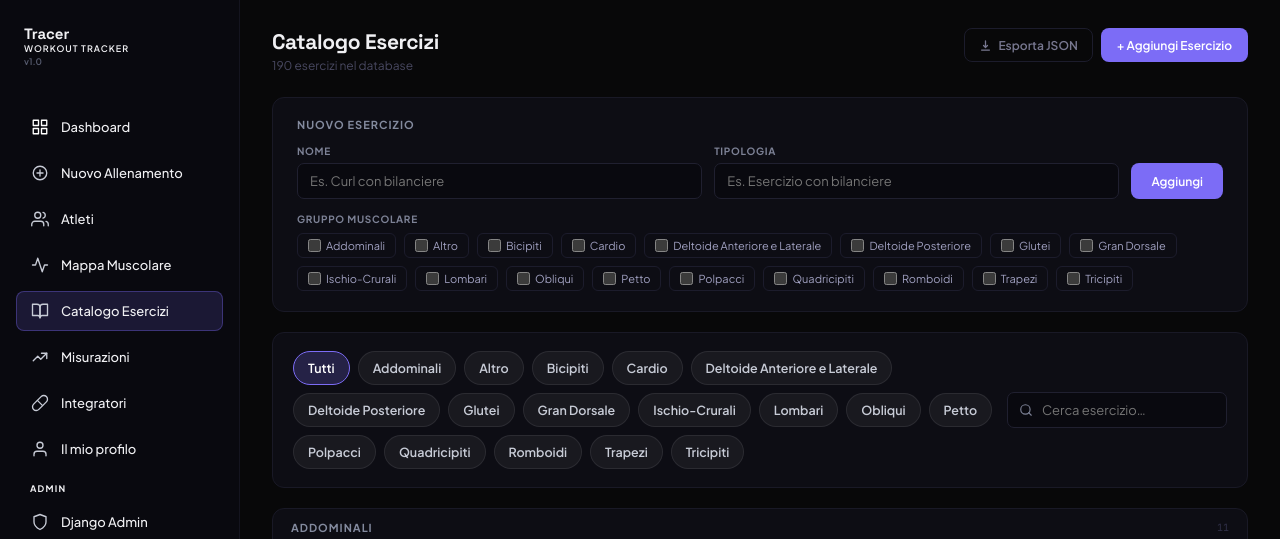
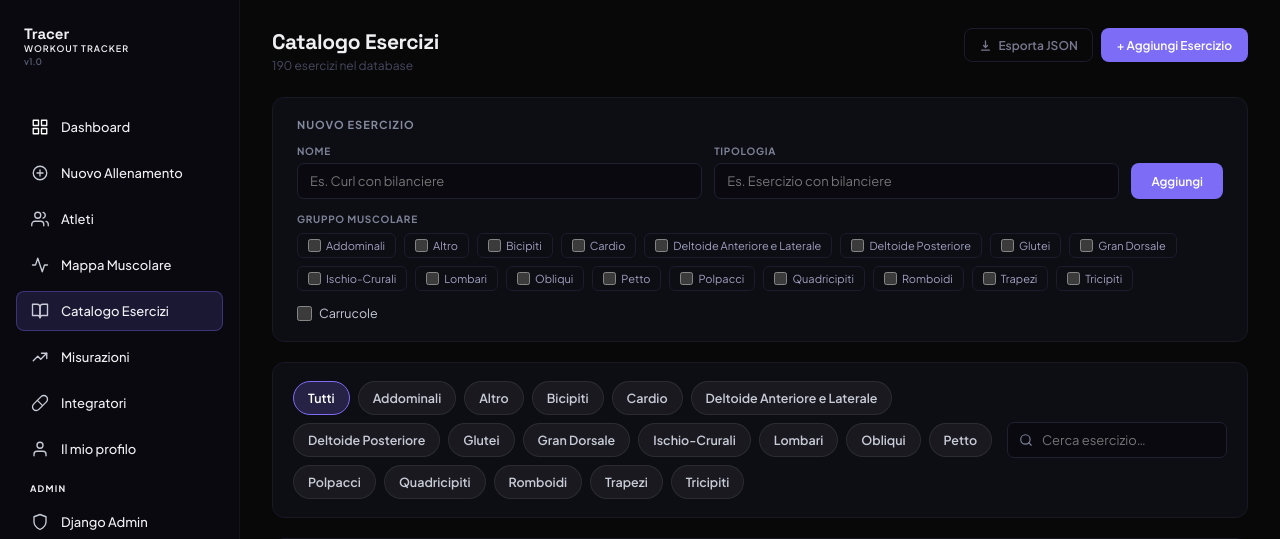
Before and after one commit to alfredoFaro98/TracerGym, a Django app: page /exercises/ in a window 1280 px wide, after a click on "+ Aggiungi Esercizio". Shown: the top 539 px of the page. Run offline with Django 5.2, Linux system fonts and the light colour scheme; a user stored in the database is signed in; data comes from the database, SQL or seed files in the repository; data that the repository does not hold is empty.

Commit message:
Aggiunge campo opzionale "carrucole" agli esercizi
Checkbox + campo numerico, visibile solo se flaggato, nel form di
creazione/modifica esercizio (sia dal catalogo che dal modale rapido
nella pagina sessione).

```diff
--- a/tracker/models.py
+++ b/tracker/models.py
@@ -19,6 +19,7 @@ class Exercise(models.Model):
     # Catalogo degli esercizi
     nome = models.CharField(max_length=100)
     tipologia = models.CharField(max_length=120, blank=True, default='')
+    carrucole = models.PositiveIntegerField(null=True, blank=True)
     tags = models.ManyToManyField(Tag, related_name='exercises')
 
     def __str__(self):
--- a/tracker/templates/tracker/exercises.html
+++ b/tracker/templates/tracker/exercises.html
@@ -103,6 +103,15 @@
                         {% endfor %}
                     </div>
                 </div>
+                <div>
+                    <label style="display: flex; align-items: center; gap: 7px; cursor: pointer;">
+                        <input type="checkbox" name="has_carrucole" id="add-carrucole-check" style="width: 15px; height: 15px; accent-color: #7c6cf6; cursor: pointer;" onchange="document.getElementById('add-carrucole-wrap').style.display=this.checked?'block':'none'; if(!this.checked) document.getElementById('add-carrucole-input').value='';">
+                        <span style="font-size: 12.5px; color: #c7cbd6;">Carrucole</span>
+                    </label>
+                    <div id="add-carrucole-wrap" style="display:none; margin-top: 8px;">
+                        <input type="number" name="carrucole" id="add-carrucole-input" class="tracer-input" min="0" step="1" placeholder="Numero di carrucole" style="width: 140px;">
+                    </div>
+                </div>
             </form>
         </div>
     </div>
@@ -139,7 +148,7 @@
             </div>
             {% if user.is_superuser %}
             <div style="display: flex; gap: 5px; flex-shrink: 0; margin-left: 12px;">
-                <button type="button" data-edit-btn data-ex-id="{{ exercise.id }}" data-ex-nome="{{ exercise.nome }}" data-ex-tipologia="{{ exercise.tipologia }}" data-ex-tag="{{ selected_tag }}" style="width: 26px; height: 26px; display: flex; align-items: center; justify-content: center; background: rgba(124,108,246,.12); border: 1px solid rgba(124,108,246,.28); border-radius: 5px; color: #a996ff; cursor: pointer;">
+                <button type="button" data-edit-btn data-ex-id="{{ exercise.id }}" data-ex-nome="{{ exercise.nome }}" data-ex-tipologia="{{ exercise.tipologia }}" data-ex-carrucole="{{ exercise.carrucole|default_if_none:'' }}" data-ex-tag="{{ selected_tag }}" style="width: 26px; height: 26px; display: flex; align-items: center; justify-content: center; background: rgba(124,108,246,.12); border: 1px solid rgba(124,108,246,.28); border-radius: 5px; color: #a996ff; cursor: pointer;">
                     <svg xmlns="http://www.w3.org/2000/svg" width="12" height="12" viewBox="0 0 24 24" fill="none" stroke="currentColor" stroke-width="2" stroke-linecap="round" stroke-linejoin="round"><path d="M11 4H4a2 2 0 0 0-2 2v14a2 2 0 0 0 2 2h14a2 2 0 0 0 2-2v-7"/><path d="M18.5 2.5a2.121 2.121 0 0 1 3 3L12 15l-4 1 1-4 9.5-9.5z"/></svg>
                 </button>
                 <form method="post" action="{% url 'delete_exercise_admin' exercise.id %}" data-confirm-nome="{{ exercise.nome }}" style="margin: 0;">
@@ -176,7 +185,7 @@
                 </div>
                 {% if user.is_superuser %}
                 <div style="display: flex; gap: 5px; flex-shrink: 0; margin-left: 10px;">
-                    <button type="button" data-edit-btn data-ex-id="{{ exercise.id }}" data-ex-nome="{{ exercise.nome }}" data-ex-tipologia="{{ exercise.tipologia }}" data-ex-tag="" style="width: 24px; height: 24px; display: flex; align-items: center; justify-content: center; background: rgba(124,108,246,.12); border: 1px solid rgba(124,108,246,.28); border-radius: 5px; color: #a996ff; cursor: pointer;">
+                    <button type="button" data-edit-btn data-ex-id="{{ exercise.id }}" data-ex-nome="{{ exercise.nome }}" data-ex-tipologia="{{ exercise.tipologia }}" data-ex-carrucole="{{ exercise.carrucole|default_if_none:'' }}" data-ex-tag="" style="width: 24px; height: 24px; display: flex; align-items: center; justify-content: center; background: rgba(124,108,246,.12); border: 1px solid rgba(124,108,246,.28); border-radius: 5px; color: #a996ff; cursor: pointer;">
                         <svg xmlns="http://www.w3.org/2000/svg" width="11" height="11" viewBox="0 0 24 24" fill="none" stroke="currentColor" stroke-width="2" stroke-linecap="round" stroke-linejoin="round"><path d="M11 4H4a2 2 0 0 0-2 2v14a2 2 0 0 0 2 2h14a2 2 0 0 0 2-2v-7"/><path d="M18.5 2.5a2.121 2.121 0 0 1 3 3L12 15l-4 1 1-4 9.5-9.5z"/></svg>
                     </button>
                     <form method="post" action="{% url 'delete_exercise_admin' exercise.id %}" data-confirm-nome="{{ exercise.nome }}" style="margin: 0;">
@@ -243,6 +252,15 @@
                         <span style="font-size: 11px; color: #c7cbd6;">{{ tag.nome }}</span>
                     </label>
                     {% endfor %}
+                </div>
+            </div>
+            <div>
+                <label style="display: flex; align-items: center; gap: 7px; cursor: pointer;">
+                    <input type="checkbox" name="has_carrucole" id="edit-carrucole-check" style="width: 15px; height: 15px; accent-color: #7c6cf6; cursor: pointer;" onchange="document.getElementById('edit-carrucole-wrap').style.display=this.checked?'block':'none'; if(!this.checked) document.getElementById('edit-carrucole-input').value='';">
+                    <span style="font-size: 12.5px; color: #c7cbd6;">Carrucole</span>
+                </label>
+                <div id="edit-carrucole-wrap" style="display:none; margin-top: 8px;">
+                    <input type="number" name="carrucole" id="edit-carrucole-input" class="tracer-input" min="0" step="1" placeholder="Numero di carrucole" style="width: 140px;">
                 </div>
             </div>
             <div style="display: flex; gap: 8px; justify-content: flex-end; margin-top: 4px;">
@@ -342,6 +360,11 @@
             document.querySelectorAll('#edit-tags input[type=checkbox]').forEach(function(cb) {
                 cb.checked = activeTags.indexOf(parseInt(cb.dataset.tagId)) !== -1;
             });
+            var carrucoleCheck = document.getElementById('edit-carrucole-check');
+            var carrucoleInput = document.getElementById('edit-carrucole-input');
+            carrucoleCheck.checked = d.exCarrucole !== '';
+            carrucoleInput.value = d.exCarrucole || '';
+            document.getElementById('edit-carrucole-wrap').style.display = carrucoleCheck.checked ? 'block' : 'none';
             document.getElementById('edit-modal').classList.add('open');
         }
     });
--- a/tracker/views.py
+++ b/tracker/views.py
@@ -27,6 +27,16 @@ def _record_site_visit():
     updated = SiteVisit.objects.filter(data=today).update(conteggio=models.F('conteggio') + 1)
     if not updated:
         SiteVisit.objects.get_or_create(data=today, defaults={'conteggio': 1})
+
+
+def _parse_carrucole(request):
+    """Numero di carrucole per un esercizio, solo se la checkbox è flaggata."""
+    if request.POST.get('has_carrucole') != 'on':
+        return None
+    try:
+        return int(request.POST.get('carrucole', ''))
+    except ValueError:
+        return None
 
 
 class TracerLoginView(LoginView):
@@ -1011,7 +1021,7 @@ def add_exercise(request):
                 error_msg = f'Esiste già un esercizio chiamato "{nome}".'
                 separator = '&' if '?' in next_url else '?'
                 return redirect(f'{next_url}{separator}{urlencode({"error": error_msg})}')
-            exercise = Exercise.objects.create(nome=nome, tipologia=tipologia)
+            exercise = Exercise.objects.create(nome=nome, tipologia=tipologia, carrucole=_parse_carrucole(request))
             if tag_ids:
                 exercise.tags.set(tag_ids)
     return redirect(next_url)
@@ -1035,7 +1045,7 @@ def add_exercise_ajax(request):
     if Exercise.objects.filter(nome__iexact=nome).exists():
         return JsonResponse({'error': f'Esiste già un esercizio chiamato "{nome}".'}, status=409)
 
-    exercise = Exercise.objects.create(nome=nome, tipologia=tipologia)
+    exercise = Exercise.objects.create(nome=nome, tipologia=tipologia, carrucole=_parse_carrucole(request))
     if tag_ids:
         exercise.tags.set(tag_ids)
     return JsonResponse({'id': exercise.id, 'nome': exercise.nome})
@@ -1053,6 +1063,7 @@ def edit_exercise_admin(request, exercise_id):
         if nome:
             exercise.nome = nome
         exercise.tipologia = tipologia
+        exercise.carrucole = _parse_carrucole(request)
         exercise.save()
         exercise.tags.set(tag_ids)
     tag = request.POST.get('tag', '')
```
Also changed, not shown: tracker/templates/tracker/session_detail.html (+24 -1 lines), tracker/migrations/0027_exercise_carrucole.py (added).
